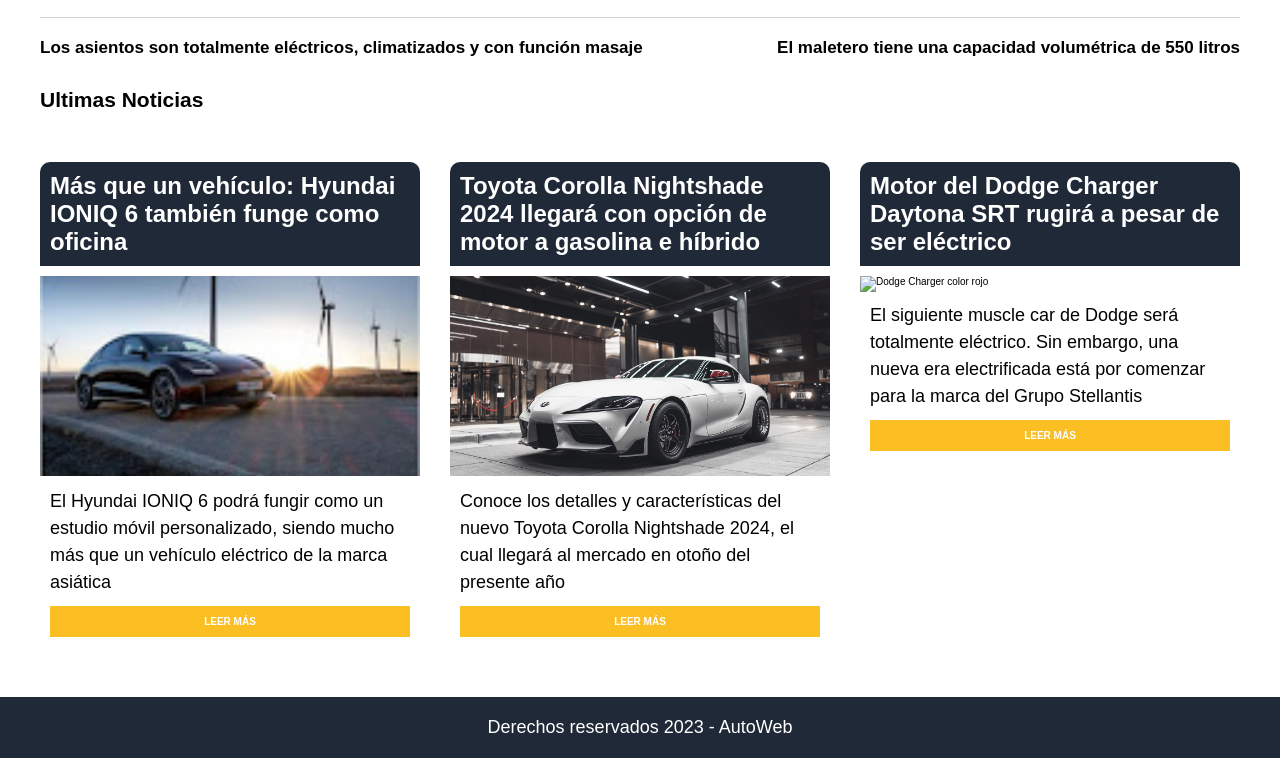
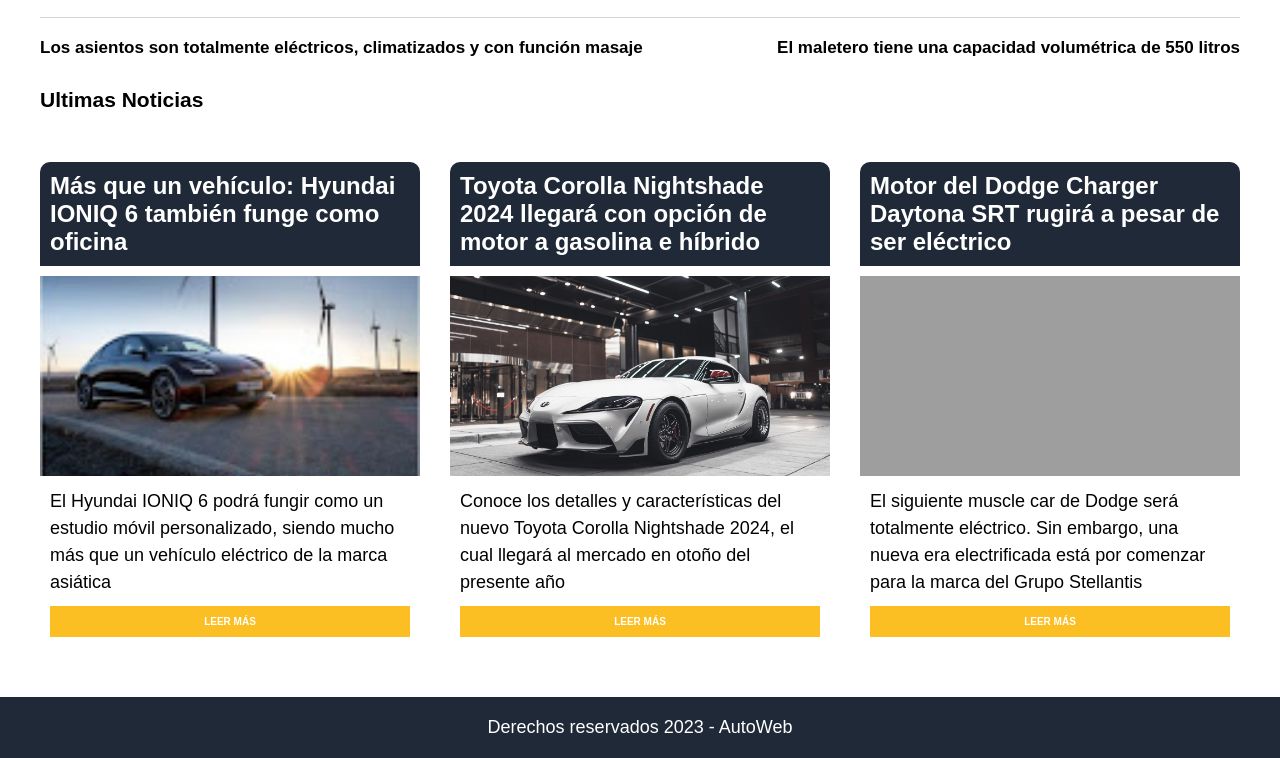
Before and after one commit to DIegoDevcode/Chatgpt-web, a plain HTML site: page index.html in a window 1280 px wide. Shown: the part 686-1444 px from the top of the page. Drawn offline with Linux system fonts and the light colour scheme; the site is published under a folder, as on GitHub Pages, so addresses that start at the root find nothing.

Commit message:
Arreglando una la raiz de la imagen

```diff
--- a/index.html
+++ b/index.html
@@ -51,7 +51,7 @@
          </article>
          <article>
             <h3>Motor del Dodge Charger Daytona SRT rugirá a pesar de ser eléctrico</h3>
-            <img src="/Assets/pexels-mike-noga-3608542.jpg" alt="Dodge Charger color rojo" />
+            <img src="./Assets/pexels-mike-noga-3608542.jpg" alt="Dodge Charger color rojo" />
             <p>El siguiente muscle car de Dodge será totalmente eléctrico. Sin embargo, una nueva era electrificada está por comenzar para la marca del Grupo Stellantis</p>
             <a href="#">Leer más</a>
          </article>
```
